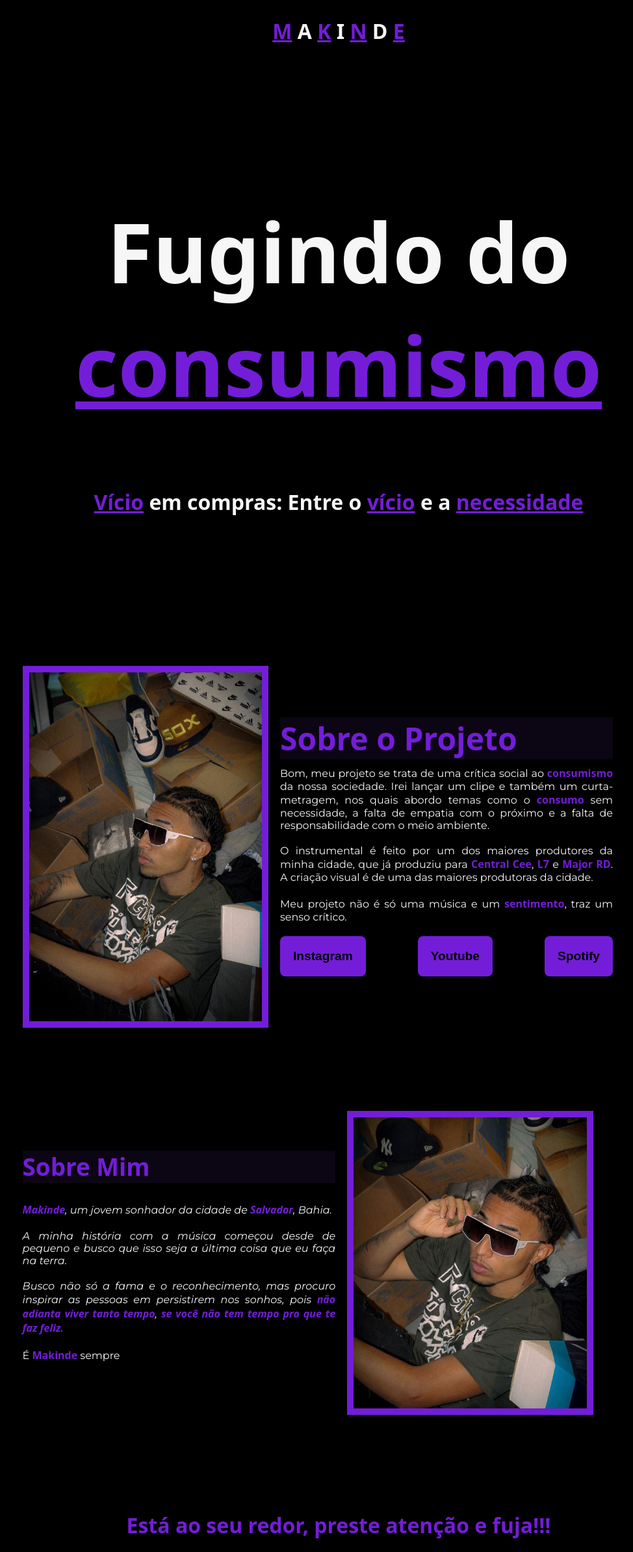
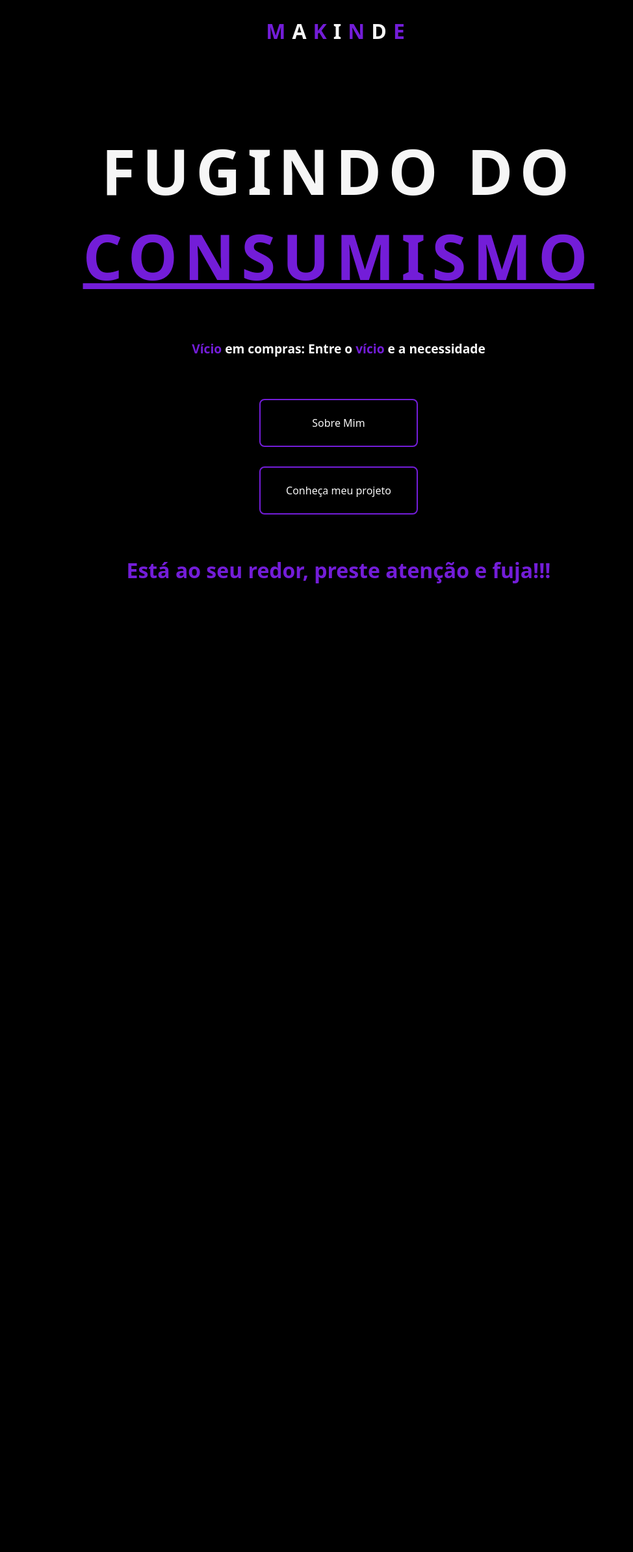
Before and after one commit to Tsantoss30/FDCS, a plain HTML site: page index.html in a window 1280 px wide. Shown: the whole page at 65% size, without its empty margins (119-1093 px from the left). After the commit the page ends 1027 px from the top, so only its background shows below. Drawn offline with Linux system fonts and the light colour scheme; a web font is replaced by a local one.

Commit message:
atualização total

```diff
--- a/index.html
+++ b/index.html
@@ -3,45 +3,24 @@
 <head>
     <meta charset="UTF-8">
     <meta name="viewport" content="width=device-width, initial-scale=1.0">
-    <title>FDCS</title>
+    <title>Fuja do consumismo!</title>
     <link rel="stylesheet" href="style.css">
 </head>
 <body>
     <header class="cabecalho">
-        <h2 class="cabecalho_subtitulo"><strong>M</strong> A <strong>K</strong> I <strong>N</strong> D <strong>E</strong></h2>
+        <h2 class="cabecalho_subtitulo"><strong>M</strong>A<strong>K</strong>I<strong>N</strong>D<strong>E</strong></h2>
     </header>
     <main>
         <section class="apresentacao">
-            <h1 class="apresentacao_titulo">Fugindo do <strong>consumismo</strong></h1>
-            <h3 class="apresentacao_subtitulo"><strong>Vício</strong> em compras: Entre o <strong>vício</strong> e a <strong>necessidade</strong></h3>
-        </section>
-        <section class="sobre_o_album">
-            <img class="imagem_album" src="imagens/fotodefelipe2.jpg" alt="Foto de Felipe Makinde">
-            <div>
-                <h2 class="sobre_o_album_subtitulo">Sobre o Projeto</h2>
-                <p class="texto">Bom, meu projeto se trata de uma crítica social ao <strong class="texto_destaque">consumismo</strong> da nossa sociedade. Irei lançar um clipe e também um curta-metragem, nos quais abordo temas como o <strong class="texto_destaque">consumo</strong> sem necessidade, a falta de empatia com o próximo e a falta de responsabilidade com o meio ambiente.</p>
-                <p class="texto">O instrumental é feito por um dos maiores produtores da minha cidade, que já produziu para <strong class="texto_destaque">Central Cee</strong>, <strong class="texto_destaque">L7</strong> e <strong class="texto_destaque">Major RD</strong>. A criação visual é de uma das maiores produtoras da cidade.</p>
-                <p class="texto">Meu projeto não é só uma música e um <strong class="texto_destaque">sentimento</strong>, traz um senso crítico.</p>
-                <div class="links">
-                    <a class="links_navegacao" href="#">Instagram</a>
-                    <a class="links_navegacao" href="#">Youtube</a>
-                    <a class="links_navegacao" href="#">Spotify</a>
-                </div>
+            <h1 class="apresentacao_titulo">FUGINDO DO <strong class="texto_destaque">CONSUMISMO</strong></h1>
+            <h3 class="apresentacao_subtitulo"><strong>Vício</strong> em compras: Entre o <strong>vício</strong> e a necessidade</h3>
+            <div class="apresentacao_links">
+                <a class="apresentacao_links_navegacao" href="sobremim.html" target="_self">Sobre Mim</a>
+                <a class="apresentacao_links_navegacao"  href="projeto.html" target="_self">Conheça meu projeto</a>
             </div>
-        </section>
-        <section class="sobre_o_album sobre_mim">
-            <div>
-                <h2 class="sobre_mim_subtitulo">Sobre Mim</h2>
-                <p class="texto"><em><strong class="texto_destaque">Makinde</strong>, um jovem sonhador da cidade de <strong class="texto_destaque">Salvador</strong>, Bahia. </em></p>
-                <p class="texto"><em>A minha história com a música começou desde de pequeno e busco que isso seja a última coisa que eu faça na terra.</em></p>
-                <p class="texto"><em>Busco não só a fama e o reconhecimento, mas procuro inspirar as pessoas em persistirem nos sonhos, pois <strong class="texto_destaque">não adianta viver tanto tempo</strong>, <strong class="texto_destaque">se você não tem tempo pro que te faz feliz.</strong></em></p>
-                <p class="texto">É <strong class="texto_destaque">Makinde</strong> sempre</p>
-            </div>
-            <img class="imagem_album sobre_mim_imagem" src="imagens/fotodefelipe.jpg" alt="Foto de Felipe Makinde">
+            <h3 class="apresentacao_subtitulo2">Está ao seu redor, preste atenção e fuja!!!</h3>
         </section>
     </main>
-    <footer class="rodape">
-        <p>Está ao seu redor, preste atenção e fuja!!!</p>
-    </footer>
+    <footer></footer>
 </body>
 </html>
--- a/style.css
+++ b/style.css
@@ -1,50 +1,82 @@
 @import url('https://fonts.googleapis.com/css2?family=Expletus+Sans:ital,wght@0,400..700;1,400..700&family=Lacquer&family=Montserrat:ital,wght@0,100..900;1,100..900&display=swap');
 
 *{
-    margin: 0;
-    padding: 0;
+    margin: 0px;
+    padding: 0px;
+}
+
+body{
+    background-color: #000000;
+    color: #F6F6F6;
+    height: 100vh;
 }
 
 .cabecalho{
-    background-color: #000000;
     padding-top: 2%;
 }
 
 .cabecalho_subtitulo{
     text-align: center;
     font-family: "Lacquer", system-ui;
-    font-size: 2em;
+    font-size: 2rem;
     color: #F6F6F6;
+    letter-spacing: 10px;
 }
 
-body{
-    background-color: #000000;
-}
+
 
 .apresentacao{
-    padding: 18% 0%;
+    padding: 10% 0%;
     display: flex;
     flex-direction: column;
     text-align: center;
-    background-color: #000000;
 }
 
 .apresentacao_titulo{
-    margin-bottom: 8%;
+    margin-bottom: 5%;
     font-family: "Lacquer", system-ui;
-    font-size: 8em;
-    color: #F6F6F6;
+    font-size: 6rem;
+    letter-spacing: 10px;
 }
 
 .apresentacao_subtitulo{
     font-family: "Lacquer", system-ui;
-    font-size: 2em;
-    color: #F6F6F6;
+    font-size: 1.2rem;
 }
 
 strong{
     color: #731DD8;
+}
+
+.texto_destaque{
+    color: #731DD8;
     text-decoration: underline;
+}
+
+.apresentacao_links{
+    padding-top: 5%;
+    display: flex;
+    flex-direction: column;
+    align-items: center;
+    gap: 30px;
+}
+
+.apresentacao_links_navegacao{
+    text-decoration: none;
+    color: #F6F6F6;
+    font-family: "Lacquer", system-ui;
+    border: 2px solid #731DD8;
+    border-radius: 8px;
+    padding: 24px;
+    width: 15%;
+    text-align: center;
+}
+
+.apresentacao_subtitulo2{
+    padding-top: 5%;
+    color: #731DD8;
+    font-size: 2rem;
+    font-family: "Lacquer", system-ui;
 }
 
 .sobre_o_album{
@@ -58,7 +90,7 @@ strong{
 }
 
 .imagem_album{
-    width: 40%;
+    width: 35%;
     border: 10px solid #731DD8;
     margin-right: 18px;
 }
@@ -80,12 +112,6 @@ strong{
     font-family: 'Montserrat', sans-serif;
     margin-bottom: 20px;
     text-align: justify;
-}
-
-.texto_destaque{
-    color: #731DD8;
-    text-decoration: none;
-    font-family: "Lacquer", system-ui;
 }
 
 .links{
@@ -121,11 +147,29 @@ strong{
     margin-bottom: 30px;
 }
 
-.rodape{
-    text-align: center;
-    padding: 20px;
-    font-size: 2em;
-    font-family: "Lacquer", system-ui;
-    font-weight: bolder;
-    color: #731DD8;
+@media (max-width: 1200px){
+
+    .cabecalho{
+        padding: 10px;
+        justify-content: center;
+    }
+
+    .apresentacao_titulo{
+        letter-spacing: normal;
+        font-size: 2.5rem;
+    }
+
+    .apresentacao_subtitulo{
+        padding: 12% 0;
+    }
+
+    .apresentacao_links_navegacao{
+        width: 50%;
+    }
+
+    .apresentacao_subtitulo2{
+        padding-top: 30%;
+        font-size: 1rem;
+        align-items: center;
+    }
 }
```
Also changed, not shown: projeto.html (added, +35 -0 lines), sobremim.html (added, +32 -0 lines).
